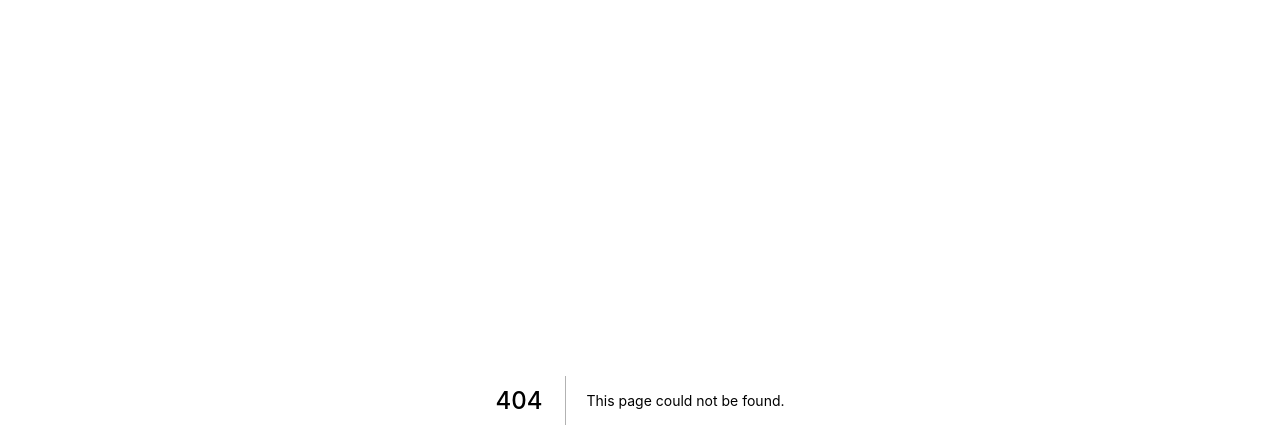
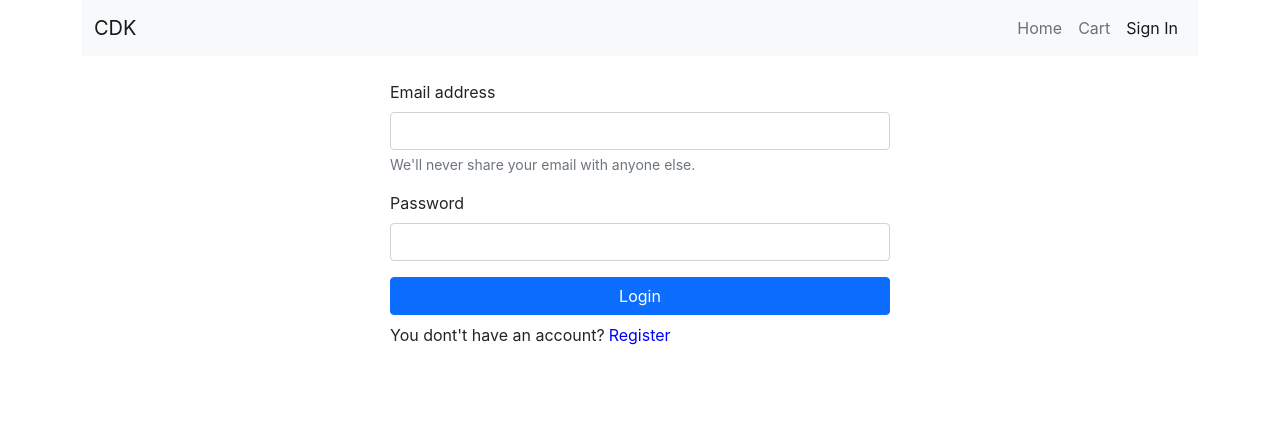
Before and after one commit to miltondw/e-commerce-nextjs, a Next.js app: page /signin in a window 1280 px wide. Before the commit this address had no page. Shown: the top 448 px of the page. Built offline with nearby package versions, Linux system fonts and the light colour scheme.

Commit message:
Created component layaut and Navbar with routes basic and styles with bootstrap and create form sign in

```diff
--- /dev/null
+++ b/components/Layaut/Layaut.js
@@ -0,0 +1,9 @@
+import Navbar from '../Navbar/Navbar'
+export default function Layaut({children}) {
+    return (
+        <div className="container">
+            <Navbar/>
+            {children}
+        </div>
+    )
+}
--- /dev/null
+++ b/components/Navbar/Navbar.js
@@ -0,0 +1,91 @@
+import Link from "next/link";
+import { useRouter } from "next/router";
+export default function Navbar() {
+  const router = useRouter();
+  const isActivo = (r) => {
+    if (r === router.pathname) {
+      return "active";
+    } else {
+      return "";
+    }
+  };
+  return (
+    <nav className="navbar navbar-expand-lg navbar-light bg-light">
+      <div className="container-fluid">
+        <Link href="/">
+          <a className="navbar-brand">CDK</a>
+        </Link>
+        <button
+          className="navbar-toggler"
+          type="button"
+          data-bs-toggle="collapse"
+          data-bs-target="#navbarNavDropdown"
+          aria-controls="navbarNavDropdown"
+          aria-expanded="false"
+          aria-label="Toggle navigation"
+        >
+          <span className="navbar-toggler-icon"></span>
+        </button>
+        <div
+          className="collapse navbar-collapse justify-content-end"
+          id="navbarNavDropdown"
+        >
+          <ul className="navbar-nav">
+            <li className="nav-item">
+              <Link href="/">
+                <a className={"nav-link "+isActivo('/')} aria-current="page">
+                  Home
+                </a>
+              </Link>
+            </li>
+
+            <li className="nav-item">
+              <Link href="/cart">
+                <a className={"nav-link "+isActivo('/cart')}>
+                  <i className="fas fa-shopping-cart"></i>
+                  Cart
+                </a>
+              </Link>
+            </li>
+            <li className="nav-item">
+              <Link href="/signin">
+                <a className={"nav-link "+isActivo('/signin')}>
+                  <i className="fas fa-user"></i>
+                  Sign In
+                </a>
+              </Link>
+            </li>
+            {/* <li className="nav-item dropdown">
+              <a
+                className="nav-link  dropdown-toggle"
+                href="#"
+                id="navbarDropdownMenuLink"
+                role="button"
+                data-bs-toggle="dropdown"
+                aria-expanded="false"
+              >
+                User Name
+              </a>
+              <ul
+                className="dropdown-menu"
+                aria-labelledby="navbarDropdownMenuLink"
+              >
+                <li>
+                  <Link href="#">
+                    <a className="dropdown-item">Profile</a>
+                  </Link>
+                </li>
+                <li>
+                  <Link href="#">
+                    <a className="dropdown-item">Logout</a>
+                  </Link>
+                </li>
+              </ul>
+            </li>
+           */}
+          </ul>
+        </div>
+      </div>
+    </nav>
+  );
+}
--- a/package.json
+++ b/package.json
@@ -8,6 +8,9 @@
     "start": "next start"
   },
   "dependencies": {
+    "bcrypt": "^5.0.1",
+    "jsonwebtoken": "^8.5.1",
+    "mongoose": "^5.12.13",
     "next": "10.2.3",
     "react": "17.0.2",
     "react-dom": "17.0.2"
--- a/pages/_app.js
+++ b/pages/_app.js
@@ -1,7 +1,12 @@
-import '../styles/globals.css'
+import "../styles/globals.css";
+import Layaut from "../components/Layaut/Layaut";
 
 function MyApp({ Component, pageProps }) {
-  return <Component {...pageProps} />
+  return (
+    <Layaut>
+      <Component {...pageProps} />
+    </Layaut>
+  );
 }
 
-export default MyApp
+export default MyApp;
--- /dev/null
+++ b/pages/_document.js
@@ -0,0 +1,31 @@
+import Document, { Html, Head, Main, NextScript } from "next/document";
+
+export default class MyDocument extends Document {
+  render() {
+    return (
+      <Html lang="en">
+        <Head>
+          <meta
+            name="description"
+            content="Milton-dw E-commerce website with Next.js"
+          />
+          <link
+            href="https://cdn.jsdelivr.net/npm/bootstrap@5.0.1/dist/css/bootstrap.min.css"
+            rel="stylesheet"
+          ></link>
+          <script src="https://cdn.jsdelivr.net/npm/bootstrap@5.0.1/dist/js/bootstrap.bundle.min.js"></script>
+          <link
+            rel="stylesheet"
+            href="https://use.fontawesome.com/releases/v5.15.3/css/all.css"
+            integrity="sha384-SZXxX4whJ79/gErwcOYf+zWLeJdY/qpuqC4cAa9rOGUstPomtqpuNWT9wdPEn2fk"
+            crossorigin="anonymous"
+          ></link>
+        </Head>
+        <body>
+          <Main />
+          <NextScript />
+        </body>
+      </Html>
+    );
+  }
+}
--- /dev/null
+++ b/pages/signin/index.js
@@ -0,0 +1,46 @@
+import Head from "next/head";
+import Link from 'next/link'
+export default function Signin() {
+  return (
+    <div>
+      <Head>
+        <title>Sig in pages</title>
+      </Head>
+      <form className="mx-auto my-4" style={{ maxWidth: "500px" }}>
+        <div className="mb-3">
+          <label htmlFor="exampleInputEmail1" className="form-label">
+            Email address
+          </label>
+          <input
+            type="email"
+            className="form-control"
+            id="exampleInputEmail1"
+            aria-describedby="emailHelp"
+          />
+          <div id="emailHelp" className="form-text">
+            We'll never share your email with anyone else.
+          </div>
+        </div>
+        <div className="mb-3">
+          <label htmlFor="exampleInputPassword1" className="form-label">
+            Password
+          </label>
+          <input
+            type="password"
+            className="form-control"
+            id="exampleInputPassword1"
+          />
+        </div>
+        <button type="submit" className="btn btn-primary w-100">
+          Login
+        </button>
+        <p className="my-2">
+          You dont't have an account?
+          <Link href="/register">
+            <a className="mx-1" style={{color:'blue',}}>Register</a>
+          </Link>
+        </p>
+      </form>
+    </div>
+  );
+}
```
Also changed, not shown: pages/cart/index.js (added, +9 -0 lines), pages/index.js (+2 -64 lines), pages/products/index.js (added, +7 -0 lines), pages/register/index.js (added, +9 -0 lines), 1 other file (tests, documents, lock files or other folders).
